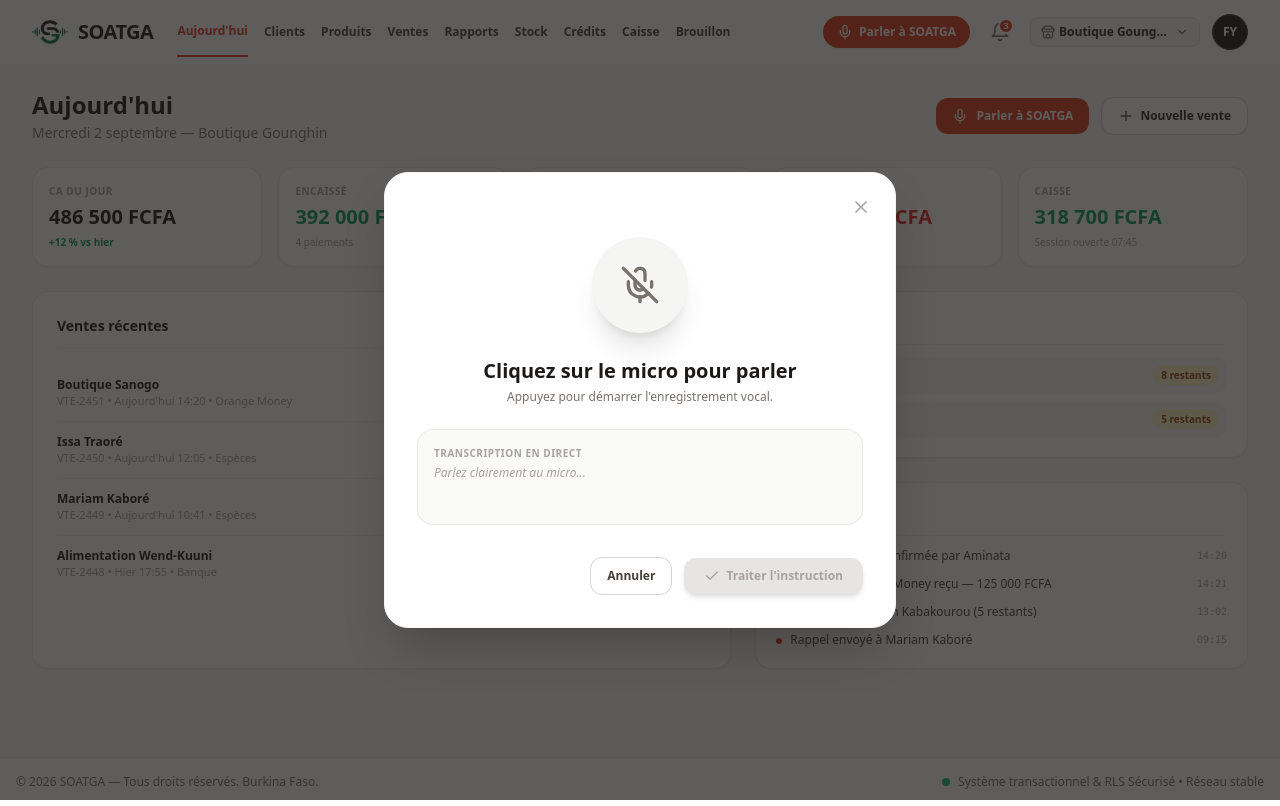
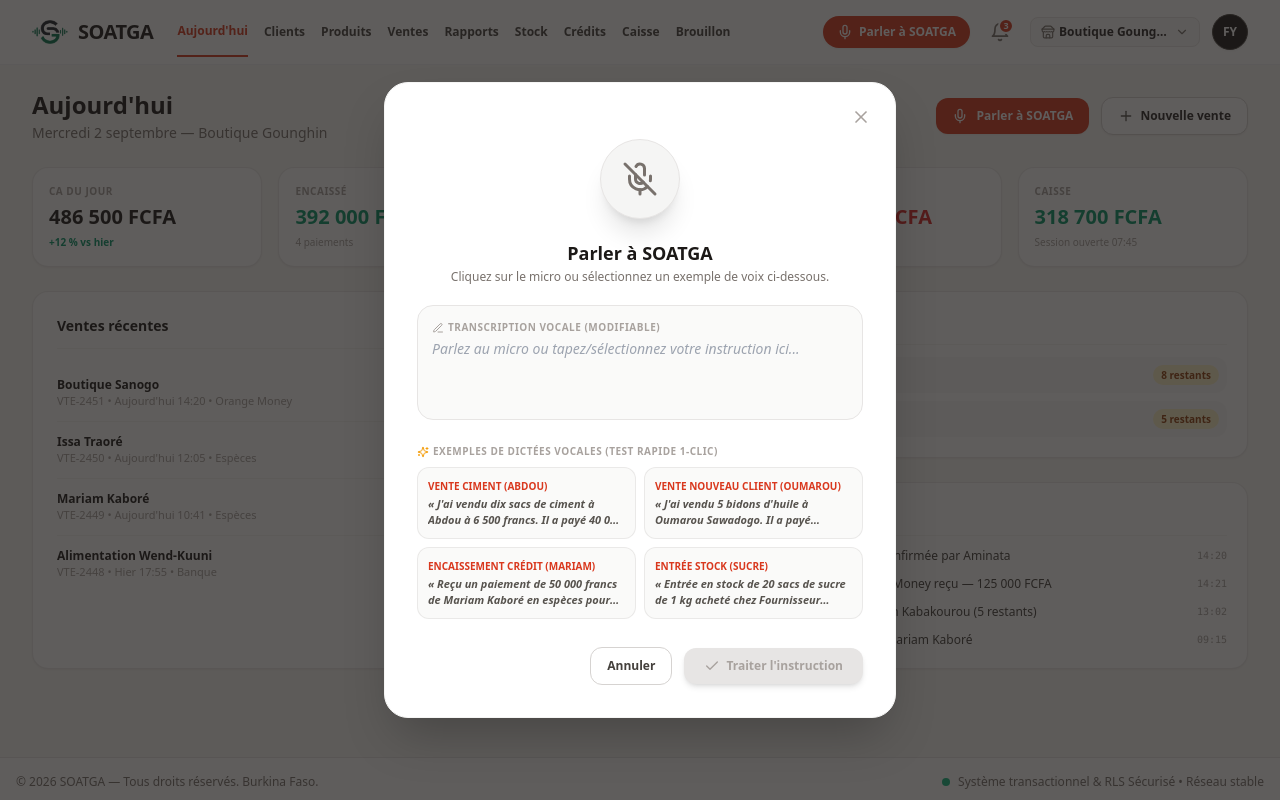
Before and after one commit to francisyaro/soatga, a Next.js app in the folder apps/web/: page / in a window 1280 px wide. Both pictures are taken after a click on the button "Parler à SOATGA". Built offline with nearby package versions, Linux system fonts and the light colour scheme.

Commit message:
feat: enhance VoiceModal with speech recognition fallback, editable transcription, and 1-click test dictations

```diff
--- a/apps/web/components/VoiceModal.tsx
+++ b/apps/web/components/VoiceModal.tsx
@@ -2,7 +2,7 @@
 
 import React, { useState, useEffect } from 'react';
 import { useRouter } from 'next/navigation';
-import { Mic, MicOff, X, Check, Loader2, Volume2 } from 'lucide-react';
+import { Mic, MicOff, X, Check, Loader2, Volume2, Sparkles, AlertCircle, Edit3 } from 'lucide-react';
 
 interface VoiceModalProps {
   isOpen: boolean;
@@ -17,12 +17,32 @@
   const [recognition, setRecognition] = useState<any>(null);
   const [errorMessage, setErrorMessage] = useState<string | null>(null);
 
+  const demoPhrases = [
+    {
+      label: 'Vente Ciment (Abdou)',
+      text: "J'ai vendu dix sacs de ciment à Abdou à 6 500 francs. Il a payé 40 000 francs par Orange Money et paiera le reste vendredi.",
+    },
+    {
+      label: 'Vente Nouveau Client (Oumarou)',
+      text: "J'ai vendu 5 bidons d'huile à Oumarou Sawadogo. Il a payé l'intégralité en espèces.",
+    },
+    {
+      label: 'Encaissement Crédit (Mariam)',
+      text: 'Reçu un paiement de 50 000 francs de Mariam Kaboré en espèces pour son crédit.',
+    },
+    {
+      label: 'Entrée Stock (Sucre)',
+      text: 'Entrée en stock de 20 sacs de sucre de 1 kg acheté chez Fournisseur Diallo.',
+    },
+  ];
+
   useEffect(() => {
     if (typeof window !== 'undefined') {
       const SpeechRecognition =
         (window as any).SpeechRecognition || (window as any).webkitSpeechRecognition;
 
       if (SpeechRecognition) {
+        try {
           const recog = new SpeechRecognition();
           recog.continuous = true;
           recog.interimResults = true;
@@ -34,14 +54,19 @@
               currentTranscript += event.results[i][0].transcript;
             }
             setTranscription(currentTranscript);
+            setErrorMessage(null);
           };
 
           recog.onerror = (event: any) => {
             console.error('Speech recognition error:', event.error);
-          if (event.error !== 'no-speech') {
-            setErrorMessage('Erreur du micro ou permission non accordée.');
+            setIsListening(false);
+            if (event.error === 'not-allowed') {
+              setErrorMessage(
+                'Permission micro refusée ou connexion HTTP non sécurisée. Utilisez les dictées rapides ci-dessous pour tester.'
+              );
+            } else if (event.error !== 'no-speech') {
+              setErrorMessage(`Erreur de reconnaissance vocale (${event.error}). Utilisez les exemples ci-dessous.`);
             }
-          setIsListening(false);
           };
 
           recog.onend = () => {
@@ -49,31 +74,82 @@
           };
 
           setRecognition(recog);
+        } catch (e) {
+          console.error(e);
+        }
       } else {
-        setErrorMessage('La reconnaissance vocale n\'est pas supportée sur ce navigateur.');
+        setErrorMessage(
+          'Votre navigateur ne prend pas en charge l\'écoute directe du micro via HTTP. Choisissez une dictée de démo ci-dessous.'
+        );
       }
     }
   }, []);
 
   const toggleListening = () => {
-    if (!recognition) {
-      setErrorMessage('Navigateur non compatible avec la synthèse vocale.');
+    if (isListening) {
+      if (recognition) recognition.stop();
+      setIsListening(false);
       return;
     }
 
-    if (isListening) {
-      recognition.stop();
-      setIsListening(false);
-    } else {
     setErrorMessage(null);
     setTranscription('');
+
+    // Request browser audio media permissions
+    if (navigator.mediaDevices && navigator.mediaDevices.getUserMedia) {
+      navigator.mediaDevices
+        .getUserMedia({ audio: true })
+        .then(() => {
+          if (recognition) {
             try {
               recognition.start();
               setIsListening(true);
             } catch (err) {
               console.error(err);
             }
+          } else {
+            // Fallback simulated dictation
+            setIsListening(true);
+            simulateSpeech();
           }
+        })
+        .catch((err) => {
+          console.error('Microphone permission denied:', err);
+          setErrorMessage(
+            'Accès au micro refusé. Cliquez sur l\'un des exemples de voix ci-dessous pour tester !'
+          );
+          setIsListening(false);
+        });
+    } else if (recognition) {
+      try {
+        recognition.start();
+        setIsListening(true);
+      } catch (err) {
+        console.error(err);
+      }
+    } else {
+      simulateSpeech();
+    }
+  };
+
+  const simulateSpeech = () => {
+    setIsListening(true);
+    let index = 0;
+    const text = demoPhrases[0].text;
+    const interval = setInterval(() => {
+      if (index <= text.length) {
+        setTranscription(text.slice(0, index));
+        index += 3;
+      } else {
+        clearInterval(interval);
+        setIsListening(false);
+      }
+    }, 50);
+  };
+
+  const handleSelectDemoPhrase = (phrase: string) => {
+    setErrorMessage(null);
+    setTranscription(phrase);
   };
 
   const handleConfirmTranscription = () => {
@@ -83,12 +159,11 @@
     setTimeout(() => {
       setIsProcessing(false);
       onClose();
-      // Pass transcription to draft page via query param or session storage
       if (typeof window !== 'undefined') {
         sessionStorage.setItem('soatga_voice_transcription', transcription);
       }
       router.push('/voice/draft?spoken=true');
-    }, 800);
+    }, 700);
   };
 
   if (!isOpen) return null;
@@ -102,7 +177,7 @@
       />
 
       {/* Modal Card */}
-      <div className="relative bg-white rounded-3xl p-6 sm:p-8 max-w-lg w-full shadow-2xl z-10 border border-stone-100 text-center space-y-6 animate-in zoom-in-95">
+      <div className="relative bg-white rounded-3xl p-6 sm:p-8 max-w-lg w-full shadow-2xl z-10 border border-stone-100 text-center space-y-5 animate-in zoom-in-95 max-h-[90vh] overflow-y-auto">
         {/* Close Button */}
         <button
           onClick={onClose}
@@ -111,17 +186,17 @@
           <X className="w-5 h-5" />
         </button>
 
-        {/* Mic Pulse Icon */}
-        <div className="flex justify-center pt-2">
+        {/* Header Icon */}
+        <div className="flex justify-center pt-1">
           <button
             onClick={toggleListening}
-            className={`relative w-24 h-24 rounded-full flex items-center justify-center transition-all transform active:scale-95 shadow-xl ${
+            className={`relative w-20 h-20 rounded-full flex items-center justify-center transition-all transform active:scale-95 shadow-xl ${
               isListening
                 ? 'bg-brand-red text-white shadow-brand-red/50 animate-pulse'
-                : 'bg-stone-100 text-stone-700 hover:bg-stone-200'
+                : 'bg-stone-100 text-stone-800 hover:bg-stone-200 border border-stone-200'
             }`}
           >
-            {isListening ? <Mic className="w-10 h-10" /> : <MicOff className="w-10 h-10 text-stone-500" />}
+            {isListening ? <Mic className="w-9 h-9" /> : <MicOff className="w-9 h-9 text-stone-500" />}
 
             {isListening && (
               <span className="absolute inset-0 rounded-full border-4 border-brand-red animate-ping opacity-75" />
@@ -131,33 +206,75 @@
 
         {/* Status Heading */}
         <div>
-          <h3 className="text-xl font-bold text-stone-900">
-            {isListening ? 'SOATGA vous écoute...' : 'Cliquez sur le micro pour parler'}
+          <h3 className="text-lg font-bold text-stone-900">
+            {isListening ? 'SOATGA écoute votre voix...' : 'Parler à SOATGA'}
           </h3>
-          <p className="text-xs text-stone-500 mt-1">
+          <p className="text-xs text-stone-500 mt-0.5">
             {isListening
-              ? 'Dictez votre vente (ex: "J\'ai vendu 10 sacs de ciment à Abdou...")'
-              : 'Appuyez pour démarrer l\'enregistrement vocal.'}
+              ? 'Parlez librement au micro de votre téléphone ou ordinateur.'
+              : 'Cliquez sur le micro ou sélectionnez un exemple de voix ci-dessous.'}
           </p>
         </div>
 
-        {/* Error Alert */}
+        {/* Warning Alert if mic is denied on HTTP */}
         {errorMessage && (
-          <div className="bg-red-50 text-red-700 border border-red-200 rounded-xl p-3 text-xs font-semibold">
-            {errorMessage}
+          <div className="bg-amber-50 text-amber-900 border border-amber-200 rounded-xl p-3 text-xs text-left font-medium space-y-1">
+            <div className="flex items-center space-x-1.5 font-bold text-amber-800">
+              <AlertCircle className="w-4 h-4 shrink-0" />
+              <span>Note de compatibilité micro</span>
+            </div>
+            <p>{errorMessage}</p>
           </div>
         )}
 
-        {/* Real-time Transcription Speech Bubble */}
-        <div className="bg-stone-50 border border-stone-200/80 rounded-2xl p-4 min-h-24 max-h-40 overflow-y-auto text-left">
-          <span className="text-[10px] font-bold text-stone-400 uppercase tracking-wider block mb-1">
-            Transcription en direct
+        {/* Speech Input / Live Transcription Box */}
+        <div className="bg-stone-50 border border-stone-200 rounded-2xl p-3.5 text-left space-y-1">
+          <div className="flex justify-between items-center text-[10px] font-bold text-stone-400 uppercase tracking-wider">
+            <span className="flex items-center space-x-1">
+              <Edit3 className="w-3 h-3" />
+              <span>Transcription Vocale (Modifiable)</span>
             </span>
-          {transcription ? (
-            <p className="text-sm font-medium text-stone-800 italic">« {transcription} »</p>
-          ) : (
-            <p className="text-xs text-stone-400 italic">Parlez clairement au micro...</p>
+            {transcription && (
+              <button
+                onClick={() => setTranscription('')}
+                className="text-stone-400 hover:text-stone-600 font-semibold"
+              >
+                Effacer
+              </button>
             )}
+          </div>
+
+          <textarea
+            rows={3}
+            value={transcription}
+            onChange={(e) => setTranscription(e.target.value)}
+            placeholder="Parlez au micro ou tapez/sélectionnez votre instruction ici..."
+            className="w-full bg-transparent border-none text-stone-900 font-medium text-xs sm:text-sm focus:outline-none resize-none italic"
+          />
+        </div>
+
+        {/* Fast Test Dictations (1-Click Presets) */}
+        <div className="space-y-2 text-left pt-1">
+          <span className="text-[10px] font-bold text-stone-400 uppercase tracking-wider block flex items-center space-x-1">
+            <Sparkles className="w-3 h-3 text-amber-500" />
+            <span>Exemples de dictées vocales (Test rapide 1-clic)</span>
+          </span>
+
+          <div className="grid grid-cols-1 sm:grid-cols-2 gap-2 text-xs">
+            {demoPhrases.map((phrase, idx) => (
+              <button
+                key={idx}
+                type="button"
+                onClick={() => handleSelectDemoPhrase(phrase.text)}
+                className="p-2.5 rounded-xl bg-stone-50 hover:bg-red-50 hover:border-brand-red border border-stone-200/80 text-stone-800 text-left font-semibold transition-all text-[11px]"
+              >
+                <div className="text-brand-red font-bold text-[10px] uppercase mb-0.5">
+                  {phrase.label}
+                </div>
+                <div className="text-stone-600 line-clamp-2 italic">« {phrase.text} »</div>
+              </button>
+            ))}
+          </div>
         </div>
 
         {/* Actions */}
```
Lines whose indentation alone changed are shown as unchanged.
